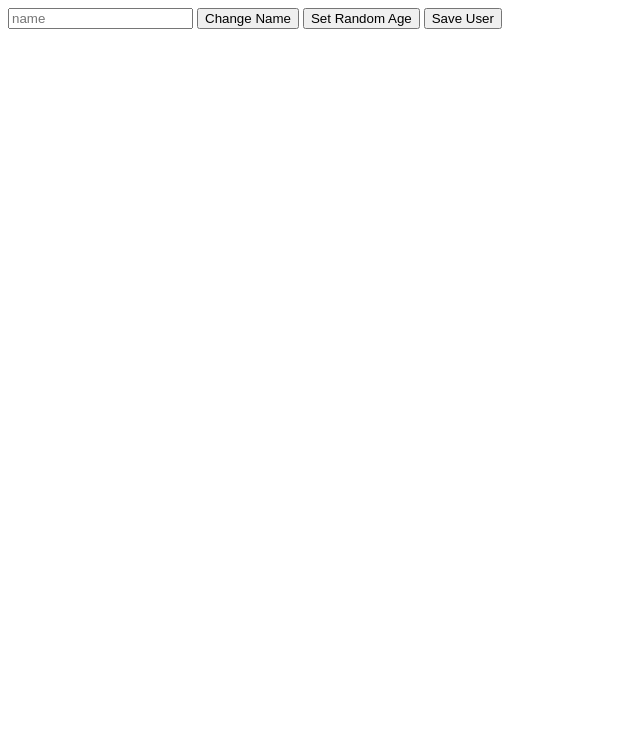
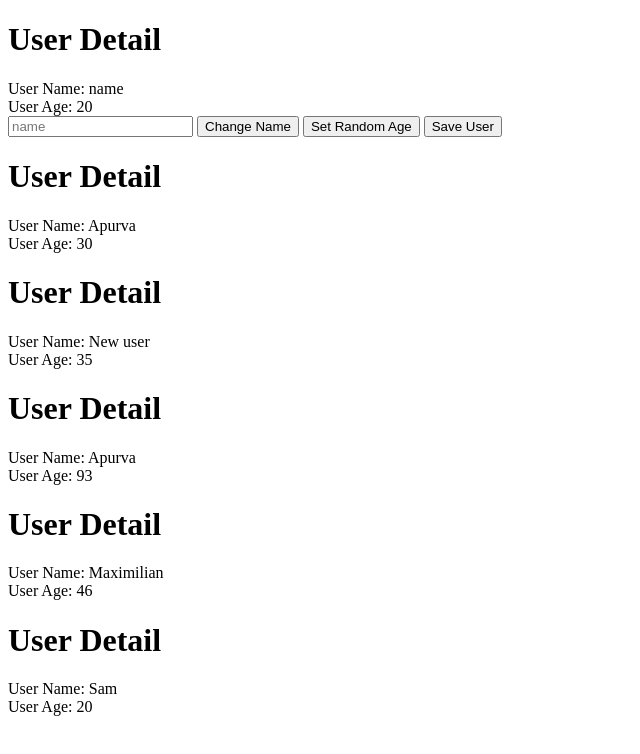
Before and after one commit to apurvacreator/custom-web-framework, a website with bundled scripts: page index.html in a window 1280 px wide. Shown: the whole page, without its empty margins (0-640 px from the left). Built offline with nearby package versions, Linux system fonts and the light colour scheme; data requests are answered from the project's data file.

Commit message:
complete view classes implementation

```diff
--- a/db.json
+++ b/db.json
@@ -1,8 +1,5 @@
 {
   "users": [
-    {
-      "id": 1
-    },
     {
       "name": "Apurva",
       "age": 30,
@@ -14,19 +11,19 @@
       "id": 3
     },
     {
-      "name": "New user",
-      "age": 35,
-      "id": 4
-    },
-    {
-      "name": "New user",
-      "age": 35,
-      "id": 5
-    },
-    {
       "name": "Apurva",
       "age": 93,
       "id": 6
+    },
+    {
+      "name": "Maximilian",
+      "age": 46,
+      "id": 7
+    },
+    {
+      "name": "Sam",
+      "age": 20,
+      "id": 8
     }
   ]
 }
--- a/index.html
+++ b/index.html
@@ -1,6 +1,7 @@
 <!DOCTYPE html>
 <html lang="en">
 <body>
+  <div id="user"></div>
   <div id="root"></div>
   <script type="module" src="./src/index.ts"></script>
 </body>
--- a/package.json
+++ b/package.json
@@ -3,7 +3,8 @@
   "version": "1.0.0",
   "scripts": {
     "start:parcel": "npx parcel index.html",
-    "start:db": "json-server -w db.json"
+    "start:db": "json-server -w db.json",
+    "start": "concurrently npm:start:*"
   },
   "keywords": [],
   "author": "",
@@ -11,6 +12,7 @@
   "description": "",
   "dependencies": {
     "axios": "^1.11.0",
+    "concurrently": "^9.2.0",
     "json-server": "^0.17.4"
   },
   "devDependencies": {
--- a/src/index.ts
+++ b/src/index.ts
@@ -1,17 +1,32 @@
-import { UserForm } from './views/UserForm';
-import { User } from './models/User';
+import { Collection } from './models/Collection';
+import { User, UserProps } from './models/User';
+import { UserEdit } from './views/UserEdit';
+import { UserList } from './views/UserList';
 
 const user = User.buildUser({ name: 'name', age: 20 });
 
 const root = document.getElementById('root') as Element;
+const userRoot = document.getElementById('user') as Element;
 
-if (root) {
-  const userForm = new UserForm(
-    document.getElementById('root') as Element,
-    user
-  );
+if (userRoot) {
+  new UserEdit(userRoot, user).render();
+} else {
+  throw new Error('user root element not defined');
+}
 
-  userForm.render();
-} else {
-  throw new Error('root element not defined');
-}
+const users = new Collection(
+  'http://localhost:3000/users',
+  (json: UserProps) => {
+    return User.buildUser(json);
+  }
+);
+
+users.on('change', () => {
+  if (root) {
+    new UserList(root, users).render();
+  } else {
+    throw new Error('root element not defined');
+  }
+});
+
+users.fetch();
--- /dev/null
+++ b/src/views/CollectionView.ts
@@ -0,0 +1,23 @@
+import { Collection } from '../models/Collection';
+
+export abstract class CollectionView<T, K> {
+  constructor(
+    public parent: Element,
+    public collection: Collection<T, K>
+  ) {}
+
+  abstract renderItem(model: T, itemParent: Element): void;
+
+  render(): void {
+    this.parent.innerHTML = '';
+    const template = document.createElement('template');
+
+    for (let model of this.collection.models) {
+      const itemParent = document.createElement('div');
+      this.renderItem(model, itemParent);
+      template.content.append(itemParent);
+
+      this.parent.append(template.content);
+    }
+  }
+}
--- /dev/null
+++ b/src/views/UserEdit.ts
@@ -0,0 +1,33 @@
+import { User, UserProps } from '../models/User';
+import { UserForm } from './UserForm';
+import { UserShow } from './UserShow';
+import { View } from './View';
+
+export class UserEdit extends View<User, UserProps> {
+  regionsMap(): { [key: string]: string } {
+    return {
+      userShow: '.user-show',
+      userForm: '.user-form',
+    };
+  }
+
+  onRender(): void {
+    new UserShow(
+      this.regions.userShow,
+      this.model
+    ).render();
+    new UserForm(
+      this.regions.userForm,
+      this.model
+    ).render();
+  }
+
+  template(): string {
+    return `
+      <div>
+        <div class="user-show"></div>
+        <div class="user-form"></div>
+      </div>
+    `;
+  }
+}
--- /dev/null
+++ b/src/views/UserList.ts
@@ -0,0 +1,12 @@
+import { User, UserProps } from '../models/User';
+import { CollectionView } from './CollectionView';
+import { UserShow } from './UserShow';
+
+export class UserList extends CollectionView<
+  User,
+  UserProps
+> {
+  renderItem(model: User, itemParent: Element): void {
+    new UserShow(itemParent, model).render();
+  }
+}
--- /dev/null
+++ b/src/views/UserShow.ts
@@ -0,0 +1,14 @@
+import { User, UserProps } from '../models/User';
+import { View } from './View';
+
+export class UserShow extends View<User, UserProps> {
+  template(): string {
+    return `
+      <div>
+        <h1>User Detail</h1>
+        <div>User Name: ${this.model.get('name')}</div>
+        <div>User Age: ${this.model.get('age')}</div>
+      </div>
+    `;
+  }
+}
--- a/src/views/View.ts
+++ b/src/views/View.ts
@@ -4,9 +4,12 @@ export abstract class View<
   T extends Model<K>,
   K extends HasId
 > {
+  regions: { [key: string]: Element } = {};
   constructor(public parent: Element, public model: T) {
     this.bindModel();
   }
+
+  abstract template(): string;
 
   bindModel(): void {
     this.model.on('change', () => {
@@ -31,6 +34,20 @@ export abstract class View<
     }
   }
 
+  mapRegions(fragment: DocumentFragment): void {
+    const regionsMap = this.regionsMap();
+
+    for (let key in regionsMap) {
+      const selector = regionsMap[key];
+      const element = fragment.querySelector(selector);
+      if (element) {
+        this.regions[key] = element;
+      }
+    }
+  }
+
+  onRender(): void {}
+
   render(): void {
     this.parent.innerHTML = '';
     const templateElement =
@@ -38,10 +55,18 @@ export abstract class View<
     templateElement.innerHTML = this.template();
 
     this.bindEvents(templateElement.content);
+    this.mapRegions(templateElement.content);
+
+    this.onRender();
 
     this.parent.append(templateElement.content);
   }
 
-  abstract eventsMap(): { [key: string]: () => void };
-  abstract template(): string;
+  eventsMap(): { [key: string]: () => void } {
+    return {};
+  }
+
+  regionsMap(): { [key: string]: string } {
+    return {};
+  }
 }
```
Also changed, not shown: 1 other file.
